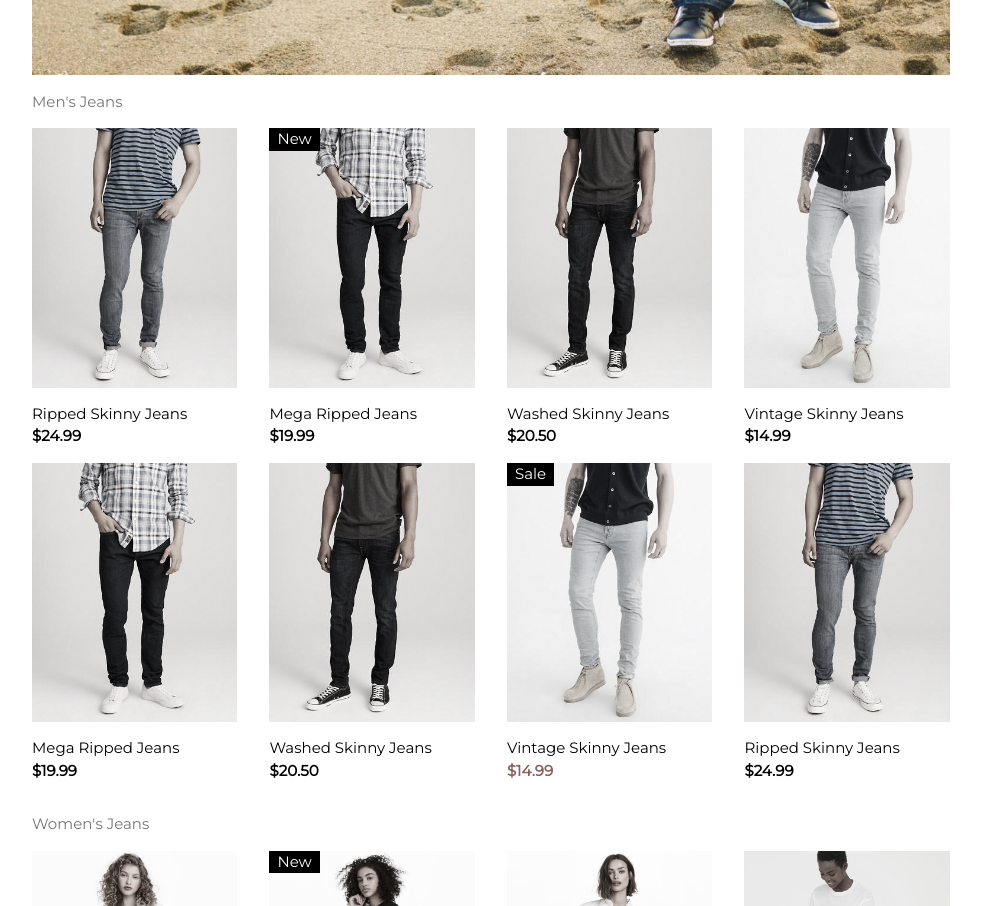
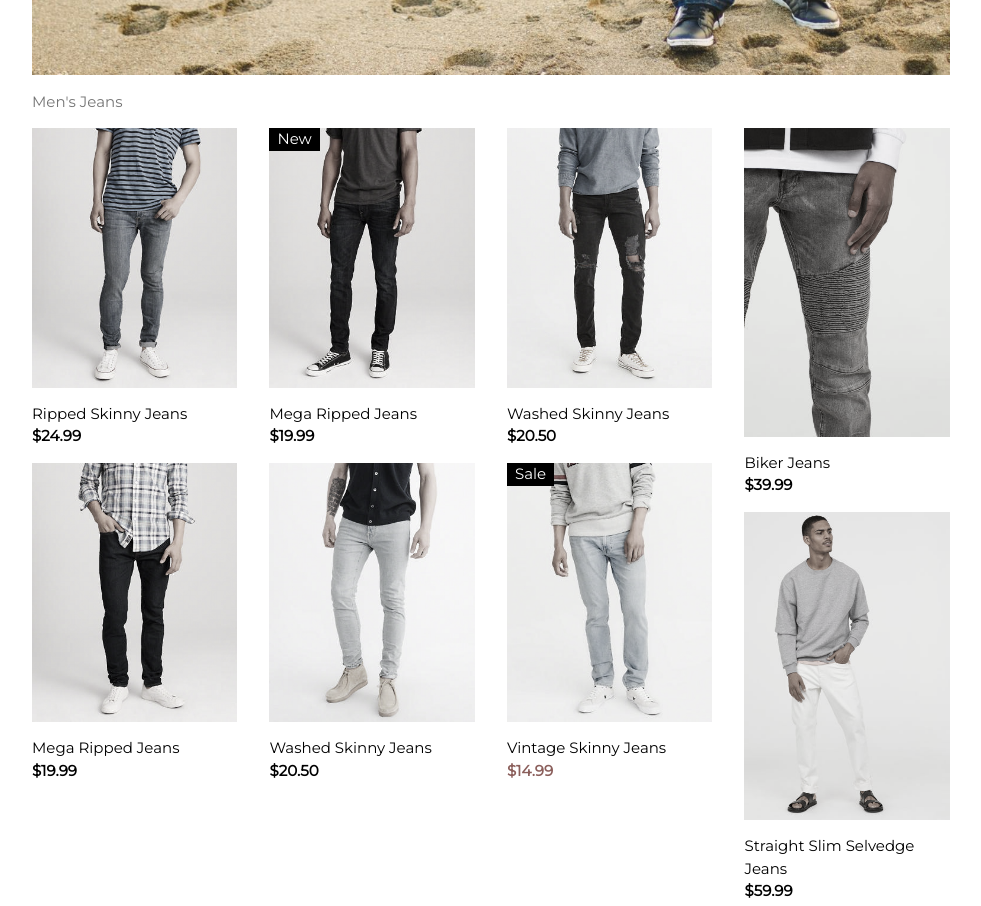
Before and after one commit to opelcastre/cis311_project2, a plain HTML site: page clothingStore_RWD/jeans.html in a window 1280 px wide. Shown: the part 560-1466 px from the top of the page, without its empty margins (274-1255 px from the left). Drawn offline with Linux system fonts and the light colour scheme.

Commit message:
rearranged mens jeans pictures
displayed different mens jeans pictures for all 8 options available but the format isnt correct just yet for the the last two images under mens jeans. images 07 and 08

```diff
--- a/clothingStore_RWD/jeans.html
+++ b/clothingStore_RWD/jeans.html
@@ -65,7 +65,7 @@ body,h1,h2,h3,h4,h5,h6,.w3-wide {font-family: "Montserrat", sans-serif;}
     <div class="w3-display-topleft w3-text-white" style="padding:24px 48px">
       <h1 class="w3-jumbo w3-hide-small">New arrivals</h1>
       <h1 class="w3-hide-large w3-hide-medium">New arrivals</h1>
-      <h1 class="w3-hide-small">COLLECTION 2016</h1>
+      <h1 class="w3-hide-small">COLLECTION 2018</h1>
       <p><a href="#jeans" class="w3-button w3-black w3-padding-large w3-large">SHOP NOW</a></p>
     </div>
   </div>
@@ -90,7 +90,7 @@ body,h1,h2,h3,h4,h5,h6,.w3-wide {font-family: "Montserrat", sans-serif;}
     <div class="w3-col l3 s6">
       <div class="w3-container">
         <div class="w3-display-container">
-          <img src="images/mens/mensjeans02.jpeg" style="width:100%">
+          <img src="images/mens/mensjeans03.jpeg" style="width:100%">
           <span class="w3-tag w3-display-topleft">New</span>
           <div class="w3-display-middle w3-display-hover">
             <button class="w3-button w3-black">Buy now <i class="fa fa-shopping-cart"></i></button>
@@ -99,19 +99,19 @@ body,h1,h2,h3,h4,h5,h6,.w3-wide {font-family: "Montserrat", sans-serif;}
         <p>Mega Ripped Jeans<br><b>$19.99</b></p>
       </div>
       <div class="w3-container">
-        <img src="images/mens/mensjeans03.jpeg" style="width:100%">
+        <img src="images/mens/mensjeans04.jpeg" style="width:100%">
         <p>Washed Skinny Jeans<br><b>$20.50</b></p>
       </div>
     </div>
 
     <div class="w3-col l3 s6">
       <div class="w3-container">
-        <img src="images/mens/mensjeans03.jpeg" style="width:100%">
+        <img src="images/mens/mensjeans05.jpeg" style="width:100%">
         <p>Washed Skinny Jeans<br><b>$20.50</b></p>
       </div>
       <div class="w3-container">
         <div class="w3-display-container">
-          <img src="images/mens/mensjeans04.jpeg" style="width:100%">
+          <img src="images/mens/mensjeans06.jpeg" style="width:100%">
           <span class="w3-tag w3-display-topleft">Sale</span>
           <div class="w3-display-middle w3-display-hover">
             <button class="w3-button w3-black">Buy now <i class="fa fa-shopping-cart"></i></button>
@@ -123,12 +123,12 @@ body,h1,h2,h3,h4,h5,h6,.w3-wide {font-family: "Montserrat", sans-serif;}
 
     <div class="w3-col l3 s6">
       <div class="w3-container">
-        <img src="images/mens/mensjeans04.jpeg" style="width:100%">
-        <p>Vintage Skinny Jeans<br><b>$14.99</b></p>
+        <img src="images/mens/mensjeans07.jpg" style="width:100%">
+        <p>Biker Jeans<br><b>$39.99</b></p>
       </div>
       <div class="w3-container">
-        <img src="images/mens/mensjeans01.jpeg" style="width:100%">
-        <p>Ripped Skinny Jeans<br><b>$24.99</b></p>
+        <img src="images/mens/mensjeans08.jpg" style="width:100%">
+        <p>Straight Slim Selvedge Jeans<br><b>$59.99</b></p>
       </div>
     </div>
   </div>
```
